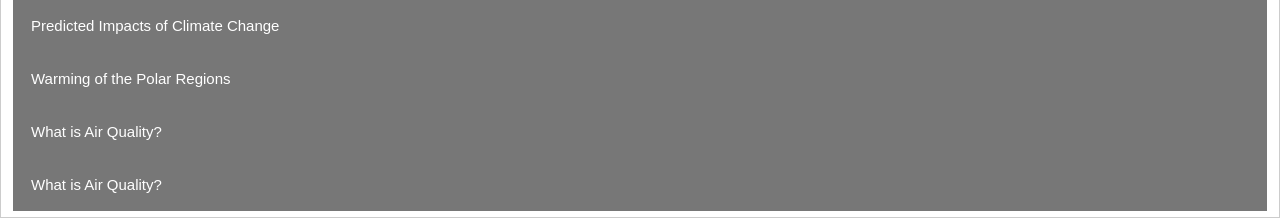
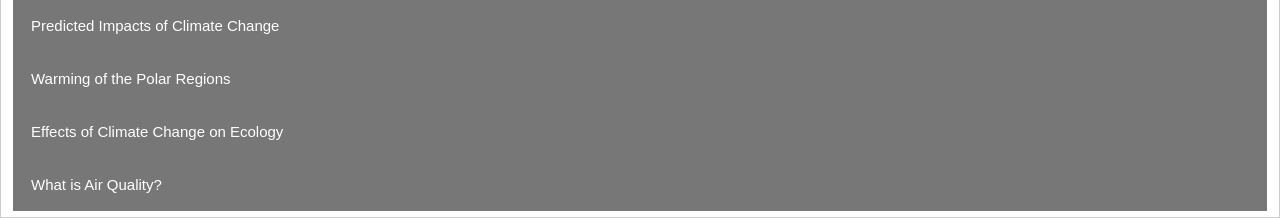
Before and after one commit to Vijaya0110/Air-Pollution-and-Climate-Change, a Flask app: page / in a window 1280 px wide, after a click on "Climate Change". Shown: the part 684-902 px from the top of the page. Run offline with Flask 2, Linux system fonts and the light colour scheme.

Commit message:
Update start.html

```diff
--- a/templates/start.html
+++ b/templates/start.html
@@ -247,9 +247,31 @@ A warmer climate causes sea level to rise via two mechanisms: (1) melting glacie
 <p>The ice and snow in the polar regions, because of its light color and high albedo, typically reflect most of the incoming solar energy back out of our atmosphere. However, as more greenhouse gases cause our planet to warm, the rate of ice and snowmelt increases. This decreases the amount of solar radiation reflected out to space and increases the amount that is absorbed by the Earth’s surface and oceans. The added energy warms the polar regions, accelerating the rate of ice to melt and thus causing more warming.</p>
 
  </div>
-  <button type="button" class="collapsible">What is Air Quality?</button>
+  <button type="button" class="collapsible">Effects of Climate Change on Ecology</button>
 <div class="content">
- </div>
+  <p>Our climate is warming, which is changing the physical environments that support living systems. In the ocean, water temperatures are rising and becoming more acidic. On land, temperatures are rising as well, and soil health and freshwater quality are declining. In many places, environments are changing so fast that plants and animals cannot keep up, endangering entire ecosystems.</>
+
+    <b>Climate change causes shifts in ecosystems.</b>
+<p>Rising temperatures cause shifting ecosystems, either expanding or decreasing the geographical range of specific types of habitats, or changing the timing of seasons. For example, a study of European butterflies found that populations had shifted north by 114 km between 1990-2008 due to increasing temperatures and expansion of suitable habitat.
+ Sometimes this expanding range brings new invasive species, which can cause native species to decline or go extinct, which alters the ecosystem. Slight changes in temperature are enough to cause spring thaw to happen earlier and fall frost to come sooner, which changes the timing of the growing season for plants and trees. This changes the availability of food, which can affect the size and health of populations within an ecosystem. </p>
+
+ <b>Rising temperatures threaten species diversity. </b>
+<p>As temperatures continue to rise, many species are no longer able to thrive in places where they once lived. Scientists estimate that 8% of current animal species are at risk of extinction due to climate change alone.
+
+Near the equator, a region with Earth’s highest biodiversity, many species are not able to adapt to rising temperatures. Reef fish are already living in the warmest water that they can tolerate and cannot survive as the water warms even more. It is also estimated that by 2070 nearly 20% of tropical plant species will be unable to germinate because of temperatures beyond their upper limit.
+
+The frequency of hot, dry conditions increases as the climate warms, which intensifies wildfires. In the western United States, projections show that a 1°C rise in global temperature increases the average area burned by wildfires each season by 600%, impacting local populations of plants and animals in the path of the fires. The bushfire that burned over 25 million acres in Australia during 2019-2020, which started due to a lightning strike following an especially hot, dry spell, killed an estimated one billion animals. Many of the animals that died in these fires are found only in Australia, which raises concern about the future of these unique ecosystems. While local plant and animal populations usually recover following a fire, species that only exist in very small numbers or are found only in limited places are at higher risk for global extinction.</p>
+
+ <b>Extreme weather events impact ecosystems. </b>
+</p>Scientists see a correlation between climate change and the increase of severe weather events, which can significantly impact species and ecosystems in a short amount of time. For example, in 2019, an extreme heatwave hit Cairns, Australia, causing the death of one-third of the spectacled flying foxes in just two days as temperatures climbed to 42°C (about 108°F). Even though animals such as flying foxes are adapted to the typical Australian heat, we see that they are unable to survive the extreme temperatures that are becoming more common due to climate change.
+
+The intensity of tropical storms and hurricanes is also increasing due to warmer sea surface temperatures, causing more disruption to coastal plants and animals as habitat is changed or destroyed when the storms make landfall. The severe flooding and winds from these storms can impact ecosystems by disrupting nutrient cycling and the growth of plants. As the climate warms, more areas are affected by tropical storms and hurricanes, which means that more ecosystems are vulnerable to damage from extreme weather than in the recent past.</p>
+
+ <b>Sea level rise is causing the loss of coastal ecosystems.<b>
+<p>Rising seas are displacing hundreds of thousands of people along the coasts and causing the loss of wetland ecosystems. By 2080 as much as 22% of the planet’s wetlands could be lost due to sea level rise. Coastal Louisiana, US, which has over two million acres of wetlands, is losing about a football field worth of land every 45 minutes, which is faster than almost any other place on Earth. Wetlands ecosystems protect coastlines from floods and store three times as much carbon as forests, which is important for mitigating climate change. The loss of coastal wetlands due to climate change threatens the diverse species of plants and animals that live within them, and impacts fishing economies that depend on marine life.</p>
+<b>Coral reefs are dying due to warming ocean temperatures.<b>
+ <p>One-third of the Earth’s corals have been lost due to the warming ocean. When average ocean temperatures rise just 1°C, the coral become stressed and expel the symbiotic algae that make their food, resulting in the appearance of white coral (called coral bleaching). Though coral reefs cover less than one percent of the ocean floor, they support about 25% of all life in the ocean. The loss of coral reefs threatens marine ecosystems that depend on reefs as nurseries for fish and other marine species. Coastlines normally protected by coral reefs are also more vulnerable to erosion and storms.</p>
+</div>
   <button type="button" class="collapsible">What is Air Quality?</button>
 <div class="content">
  </div>
```
